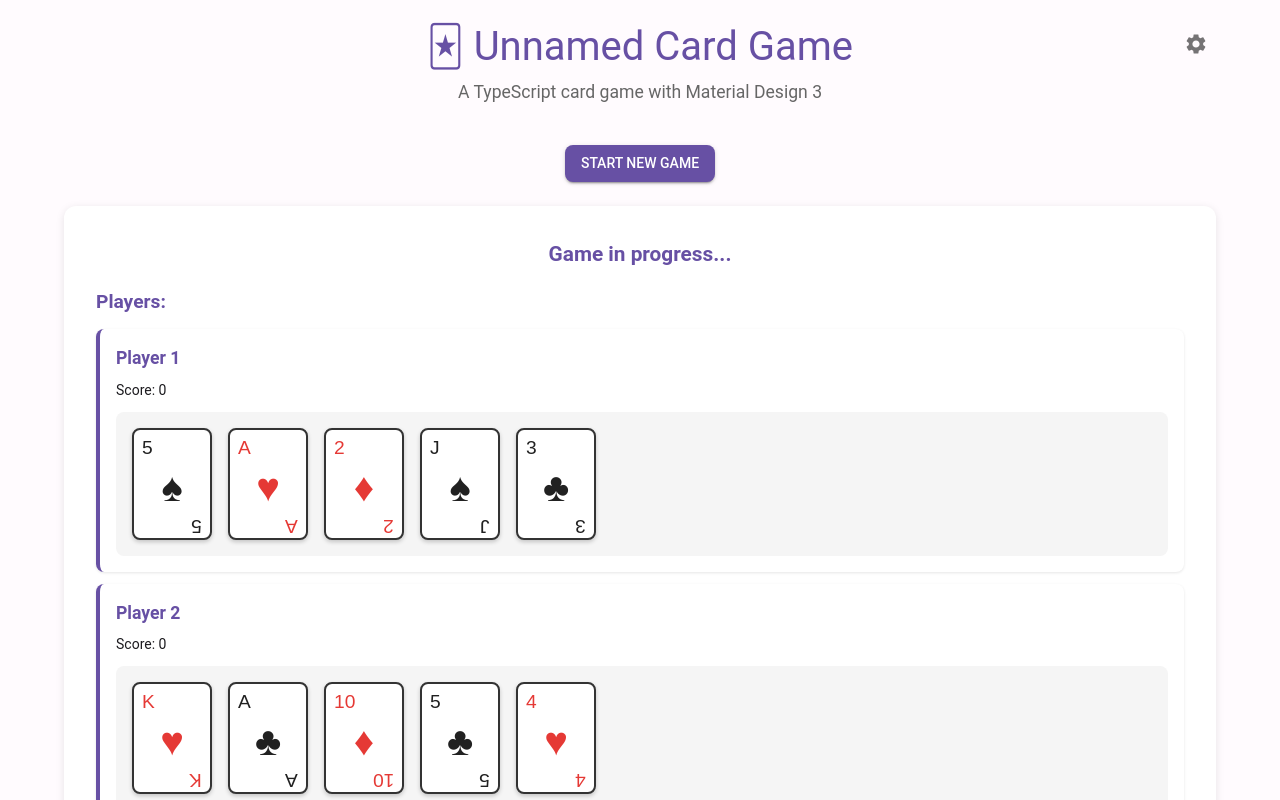
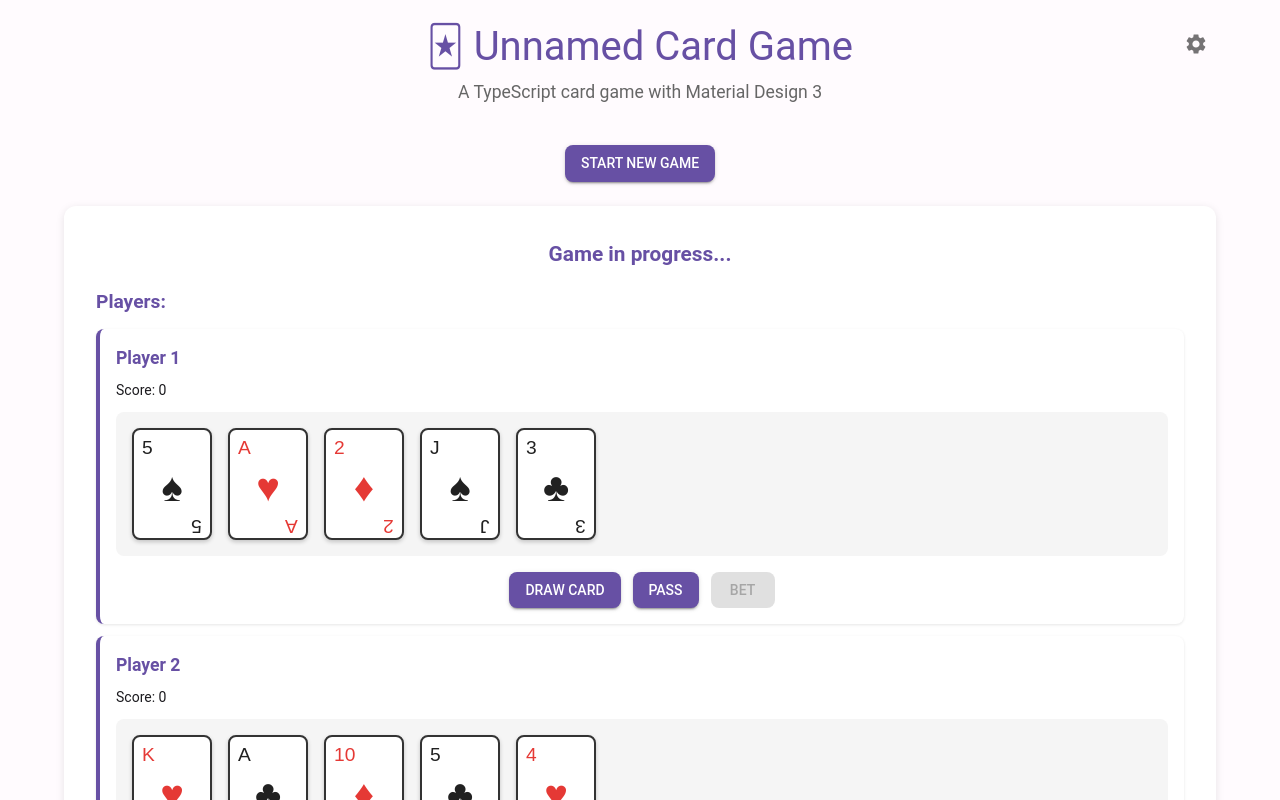
Before and after one commit to codegard1/unnamed-card-game, a React (Vite) app: page / in a window 1280 px wide. Both pictures are taken after a click on the button "START NEW GAME". Shown: the top 800 px of the page. Built offline with nearby package versions, Linux system fonts and the light colour scheme.

Commit message:
Add TurnOptionsComponent and implement turn option selection logic

```diff
--- a/src/App.tsx
+++ b/src/App.tsx
@@ -11,7 +11,7 @@ import {
 } from '@mui/material';
 import React, { useEffect, useState } from 'react';
 import { CardStyleConfig, CardTheme } from './cardStyles';
-import { CardComponent, SettingsDialog } from './components';
+import { CardComponent, SettingsDialog, TurnOptionsComponent } from './components';
 import { Player, SimpleCardGame } from './game';
 import { SettingsManager, } from './settings';
 import { theme } from './theme';
@@ -109,6 +109,15 @@ const App: React.FC = () => {
   };
 
   /**
+   * Handles turn option selection
+   * @param option - The selected turn option
+   */
+  const handleTurnOptionSelect = (option: any) => {
+    console.log(`Option selected: ${option.displayName}`);
+    // TODO: Implement game logic for the selected option
+  };
+
+  /**
    * Saves the customized card style
    * Switches to CUSTOM theme to indicate user customization
    * @param style - The card style configuration to save
@@ -200,6 +209,13 @@ const App: React.FC = () => {
                       <CardComponent key={`${card.suit}-${card.rank}-${updateKey}`} card={card} showBack={false} />
                     ))}
                   </Box>
+                  {player.id === game.getCurrentPlayer().id && (
+                    <TurnOptionsComponent
+                      game={game}
+                      player={player}
+                      onOptionSelect={handleTurnOptionSelect}
+                    />
+                  )}
                 </Paper>
               ))}
               <Typography variant="body1" sx={{ mt: 2 }}>
```
